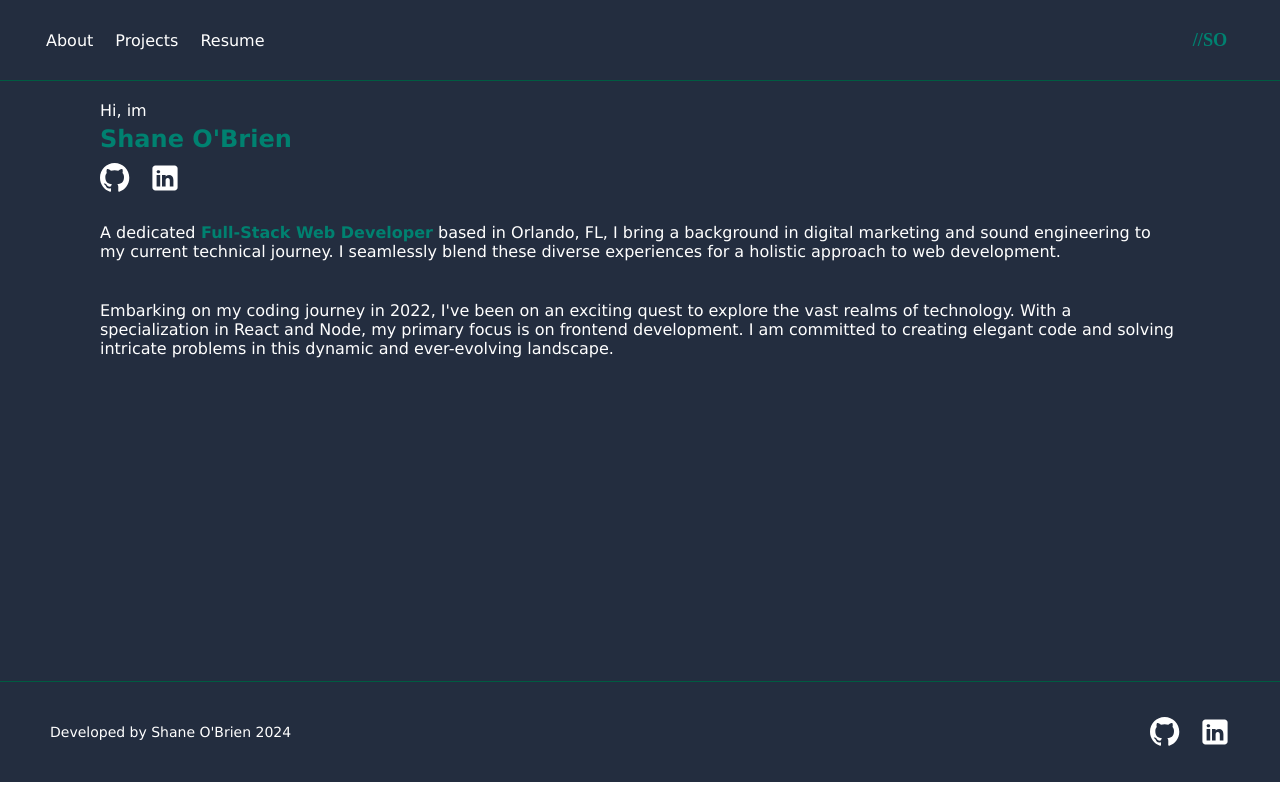
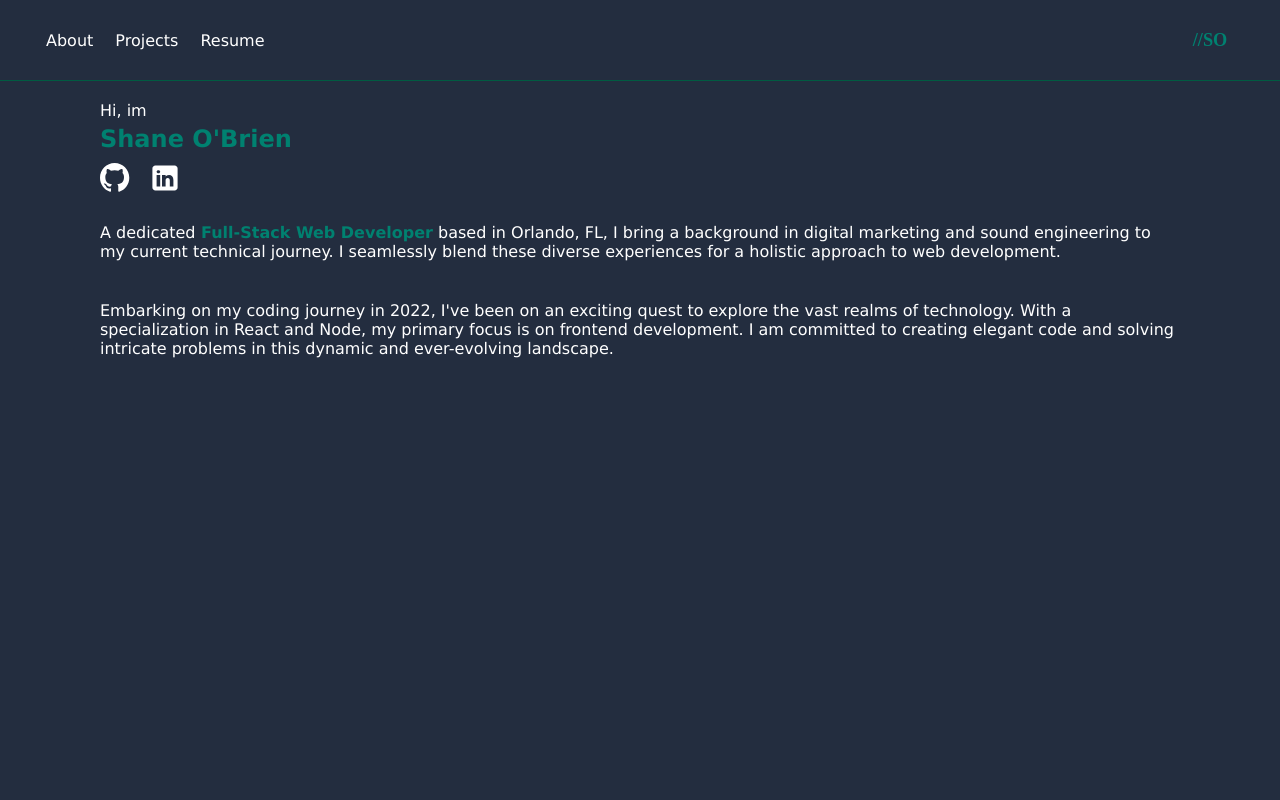
Before and after one commit to Shane-obrien-64/portfolio, a React (Create React App) app: page / in a window 1280 px wide. Shown: the top 800 px of the page. Built offline with nearby package versions, Linux system fonts and the light colour scheme.

Commit message:
expanded pages to match projects

```diff
--- a/src/About/About.css
+++ b/src/About/About.css
@@ -3,7 +3,7 @@
   color: #fff;
   display: flex;
   flex-direction: column;
-  height: 600px;
+  height: 900px;
   text-align: left;
 }
 
--- a/src/About/About.js
+++ b/src/About/About.js
@@ -24,6 +24,7 @@ const About = () => {
         creating elegant code and solving intricate problems in this dynamic and
         ever-evolving landscape.
       </p>
+      {/* add some cool stuff here to expand the page */}
     </section>
   );
 };
--- a/src/Resume/Resume.css
+++ b/src/Resume/Resume.css
@@ -1,6 +1,6 @@
 .resume__file {
   width: 100%;
-  height: 700px;
+  height: 950px;
   padding: 0;
   margin: 0;
 }
```
